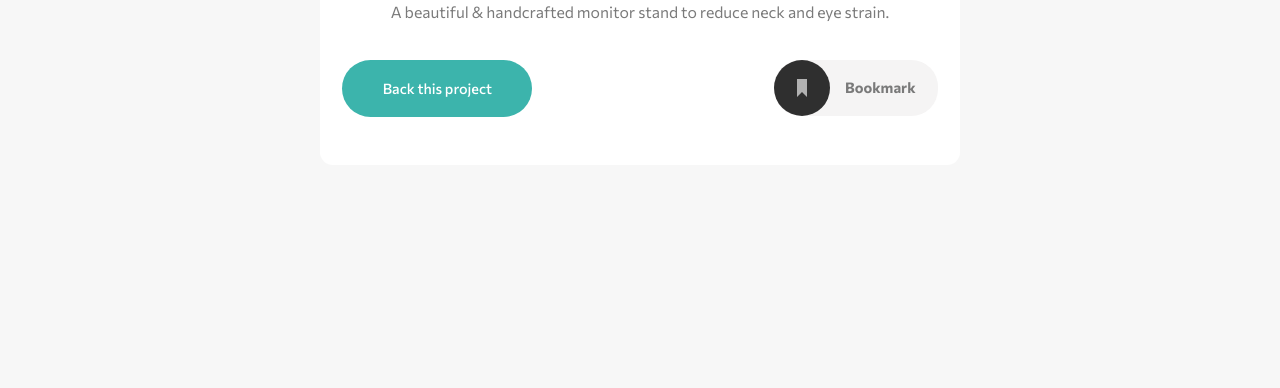
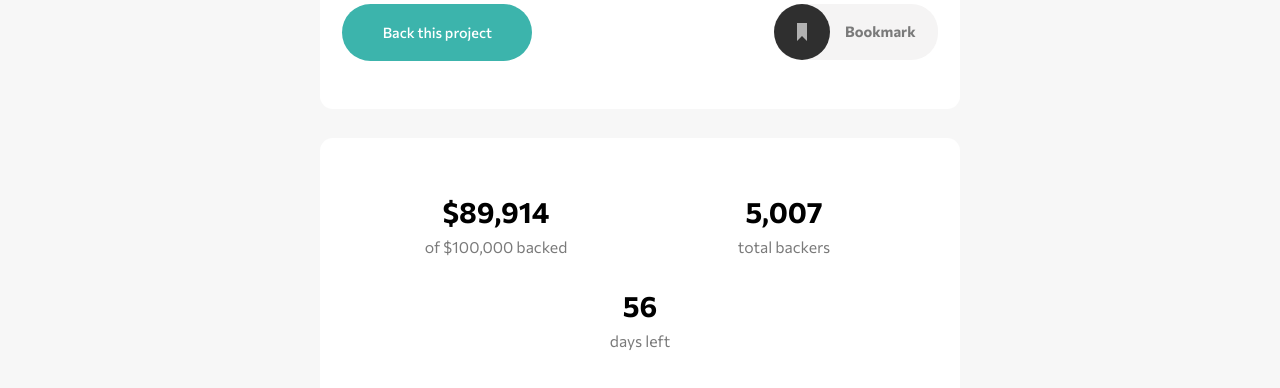
Before and after one commit to ajaythapliyal/crowdfunding-product-page-main, a website built with Parcel: page src/index.html in a window 1280 px wide. Shown: the part 358-746 px from the top of the page. Built offline with nearby package versions, Linux system fonts and the light colour scheme.

Commit message:
progress card WIP

```diff
--- a/src/index.html
+++ b/src/index.html
@@ -4,21 +4,11 @@
 <head>
   <meta charset="UTF-8">
   <meta name="viewport" content="width=device-width, initial-scale=1.0">
-  <!-- displays site properly based on user's device -->
-
   <link rel="icon" type="image/png" sizes="32x32" href="./assets/images/favicon-32x32.png">
-
   <link rel="preconnect" href="https://fonts.googleapis.com">
   <link rel="preconnect" href="https://fonts.gstatic.com" crossorigin>
   <link href="https://fonts.googleapis.com/css2?family=Commissioner:wght@400;500;700&display=swap" rel="stylesheet">
-
   <title>Frontend Mentor | Crowdfunding product page</title>
-
-  <!-- Feel free to remove these styles or customise in your own stylesheet 👍 -->
-  <!-- <style>
-    .attribution { font-size: 11px; text-align: center; }
-    .attribution a { color: hsl(228, 45%, 44%); }
-  </style> -->
   <link rel="stylesheet" href="./scss/main.scss">
 </head>
 
@@ -30,7 +20,7 @@
     </picture>
   </header>
   <main>
-    <div class="card flex-col align-center">
+    <div class="card">
       <img class="logo" src="./assets/images/logo-mastercraft.svg">
       <h1 class="title text1">Mastercraft Bamboo Monitor Riser</h1>
       <p class="subtitle text2">A beautiful & handcrafted monitor stand to reduce neck and eye strain.</p>
@@ -41,19 +31,23 @@
         </button>
       </div>
     </div>
-    <!-- <div class="card">
-      <div class="funding-info">
+    <div class="card card-margin-top">
+      <div class="progress-info">
         <div>
-          <p class="text-align-center">$89,914<br> <span> $100,000 backed</span></p>
+          <p class="progress-num">$89,914</p>
+          <p class="text2">of $100,000 backed</p>
         </div>
         <div>
-          <p class="text-align-center">5,007<br> <span> total backers</span></p>
+          <p class="progress-num">5,007</p>
+          <p class="text2"> total backers</p>
         </div>
         <div>
-          <p class="text-align-center">56<br> <span>days left</span></p>
+          <p class="progress-num">56</p>
+          <p class="text2">days left</p>
         </div>
       </div>
-    </div> -->
+      <!-- <div>progress bar</div> -->
+    </div>
   </main>
 
 
--- a/src/scss/main.scss
+++ b/src/scss/main.scss
@@ -24,6 +24,8 @@ main {
 .card {
     background-color: lighten(config.$neutral-color, 100);
     border-radius: 0.8em 0.8em 0.8em 0.8em;
+    @extend .flex-col;
+    @extend .align-center
 }
 
 .logo {
@@ -55,6 +57,29 @@ main {
 
 .bookmark {
     border-style: none;
+}
+
+.progress-info {
+    display: flex;
+    width: 90%;
+    flex-wrap: wrap;
+    margin-top: min(10%, 3.5em);
+    margin-bottom: min(10%, 3.5em);
+}
+
+.progress-info>div {
+    flex: 1 0 max(33%, 250px);
+    text-align: center;
+    margin-bottom: 2em;
+}
+
+.progress-info p:nth-child(2n) {
+    margin-top: 0.5em;
+}
+
+.progress-num {
+    @extend %font-300;
+    font-size: 1.8rem;
 }
 
 
@@ -133,3 +158,7 @@ main {
 .btn1:hover {
     background-color: darken($color: config.$primary-color, $amount: 15)
 }
+
+.card-margin-top {
+    margin-top: 1.8em;
+}
```
